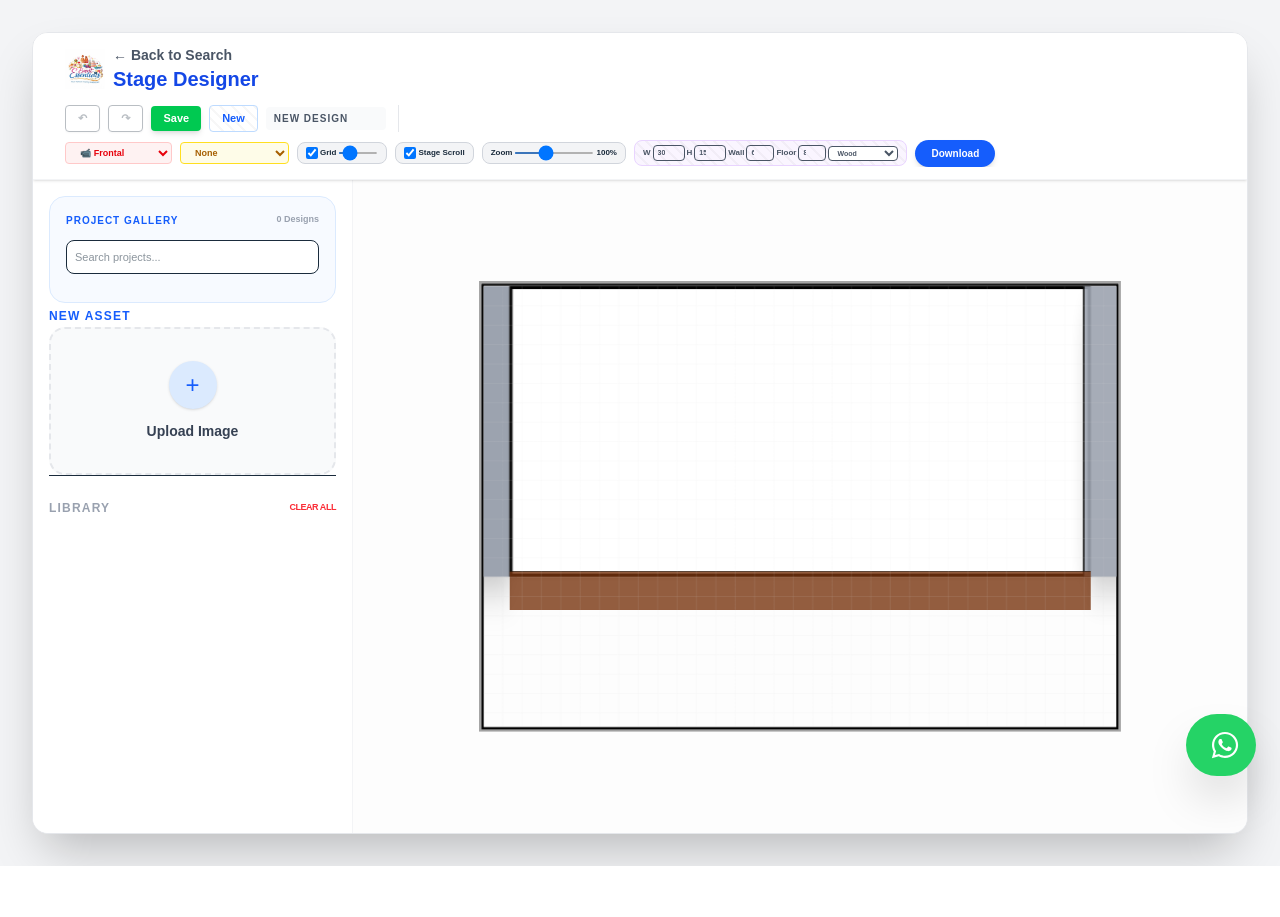
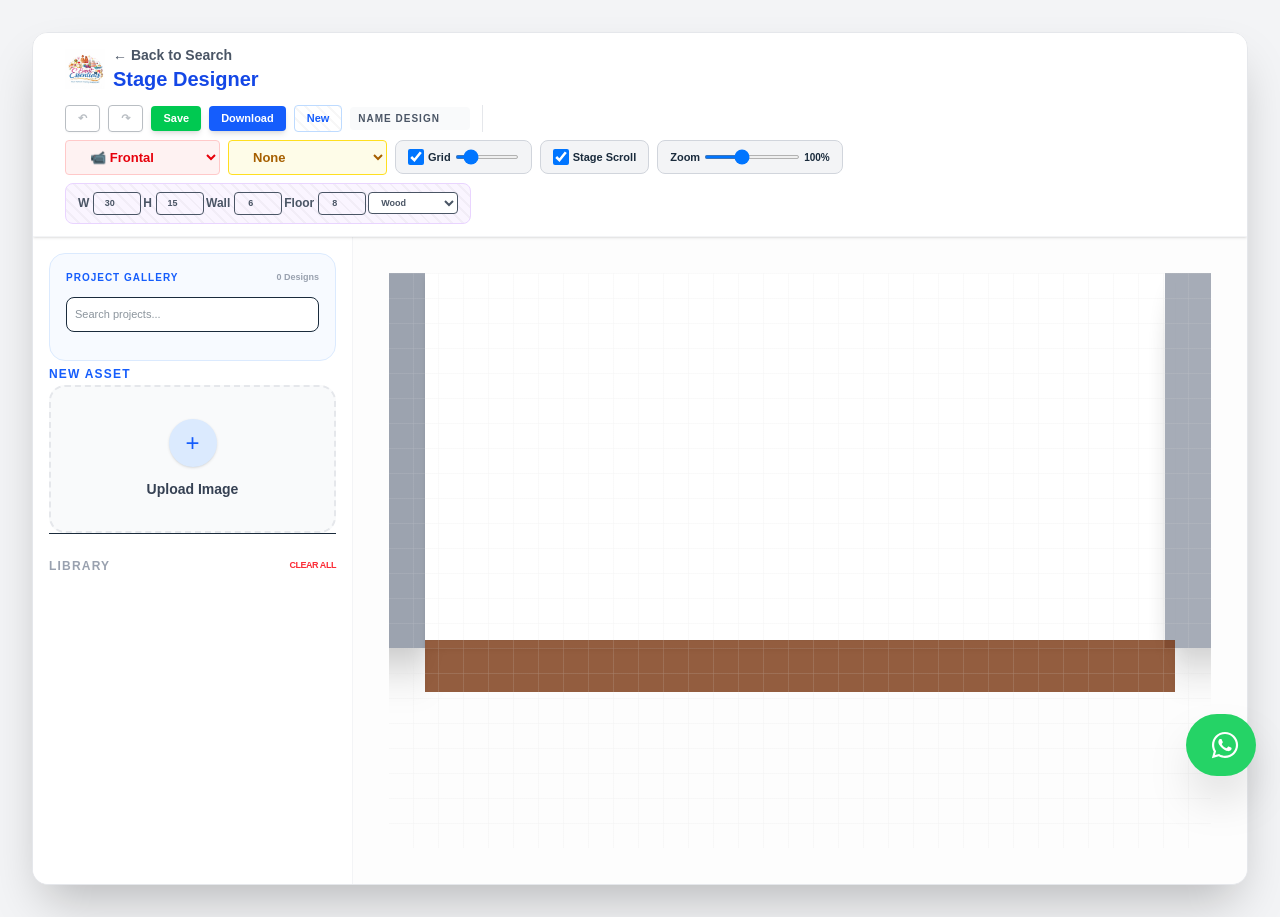
Before and after one commit to phanipavanmuttavarapu-svg/eventessentials-website, a Next.js app: page /decor/designer in a window 1280 px wide. Before the commit the page ends 866 px from the top, so only its background shows below. Built offline with nearby package versions, Linux system fonts and the light colour scheme.

Commit message:
Stage Changes for grids

```diff
--- a/components/StageCanvas.js
+++ b/components/StageCanvas.js
@@ -103,7 +103,7 @@ async function getCroppedImg(imageSrc, pixelCrop) {
 
 export default function StageDesigner() {
   const [projectId, setProjectId] = useState(null);
-  const [projectName, setProjectName] = useState("New Design");
+  const [projectName, setProjectName] = useState("Name Design");
   const [widthFt, setWidthFt] = useState(30);
   const [heightFt, setHeightFt] = useState(15);
   const [wallFt, setWallFt] = useState(6);
@@ -290,7 +290,7 @@ export default function StageDesigner() {
   const handleNew = () => {
     if (confirm("Create new project? Unsaved changes will be lost.")) {
       setProjectId(null);
-      setProjectName("New Design");
+      setProjectName("Name Design");
       setItems([]);
       setLibrary([]);
       setHistory([]);
@@ -578,15 +578,18 @@ export default function StageDesigner() {
     const availableH = wrapper.clientHeight - 16;
     const requiredW = stageWidth + (wallPx * 2);
     const requiredH = stageHeight + floorDepthPx;
-    const scaleW = Math.max(0.35, Math.min(1, availableW / requiredW));
-    const scaleH = Math.max(0.35, Math.min(1, availableH / requiredH));
-    const s = Math.min(scaleW, scaleH);
+    const scaleW = availableW / requiredW;
+    const scaleH = availableH / requiredH;
+    const desiredScale = Math.min(1, Math.max(0.35, Math.min(scaleW, scaleH)));
+
+    // when stage scroll is enabled, prefer fixed 1:1 view and allow scrolling
+    const s = stageScrollEnabled ? 1 : desiredScale;
     setMobileScale(s);
-  }, [stageWidth, stageHeight, wallPx, floorDepthPx]);
+  }, [stageWidth, stageHeight, wallPx, floorDepthPx, stageScrollEnabled]);
 
   useLayoutEffect(() => {
     recomputeScale();
-  }, [recomputeScale, widthFt, heightFt, wallFt]);
+  }, []);
 
   useEffect(() => {
     const onResize = () => recomputeScale();
@@ -627,6 +630,7 @@ export default function StageDesigner() {
         >
           Save
         </button>
+        <button onClick={exportStageAsImage} className="text-[10px] md:text-[11px] font-bold bg-blue-600 text-white px-2.5 md:px-3 py-1 rounded hover:bg-blue-700 transition-colors shadow-md">Download</button>
         <button onClick={handleNew} className="text-[10px] md:text-[11px] font-bold border border-blue-200 text-blue-600 px-2.5 md:px-3 py-1 rounded active:bg-blue-50" style={HEADER_PATTERN}>New</button>
       </div>
 
@@ -650,7 +654,7 @@ export default function StageDesigner() {
           const p = CAMERA_PRESETS.find(x => x.id === e.target.value);
           if (p) applyCamera(p);
         }}
-        className="bg-red-50 border border-red-200 rounded px-2 md:px-2.5 py-1 text-[8px] md:text-[9px] font-bold text-red-600 outline-none shrink-0"
+        className="bg-red-50 border border-red-200 rounded px-4 md:px-5 py-2 text-[11px] md:text-[13px] font-bold text-red-600 outline-none shrink-0"
       >
         {CAMERA_PRESETS.map(p => <option key={p.id} value={p.id}>{p.label}</option>)}
       </select>
@@ -661,7 +665,7 @@ export default function StageDesigner() {
           const p = LIGHTING_PRESETS.find(x => x.id === e.target.value);
           if (p) setLightingPreset(p);
         }}
-        className="bg-yellow-50 border border-yellow-300 rounded px-2 md:px-2.5 py-1 text-[8px] md:text-[9px] font-bold text-yellow-700 outline-none shrink-0"
+        className="bg-yellow-50 border border-yellow-300 rounded px-4 md:px-5 py-2 text-[11px] md:text-[13px] font-bold text-yellow-700 outline-none shrink-0"
       >
         {LIGHTING_PRESETS.map(p => <option key={p.id} value={p.id}>{p.label}</option>)}
       </select>
@@ -674,35 +678,34 @@ export default function StageDesigner() {
         </div>
       )}
 
-      <label className="flex items-center gap-0.5 text-[8px] bg-gray-100 border border-gray-300 rounded-lg px-2 py-1 shrink-0">
-        <input type="checkbox" checked={gridSnap} onChange={(e) => setGridSnap(e.target.checked)} className="w-3 h-3" />
+      <label className="flex items-center gap-1 text-[11px] bg-gray-100 border border-gray-300 rounded-lg px-3 py-2 shrink-0">
+        <input type="checkbox" checked={gridSnap} onChange={(e) => setGridSnap(e.target.checked)} className="w-4 h-4" />
         <span className="font-bold">Grid</span>
         {gridSnap && (
-          <input type="range" min="10" max="100" step="5" value={snapSize} onChange={(e) => setSnapSize(+e.target.value)} className="w-10 h-0.5" />
+          <input type="range" min="10" max="100" step="5" value={snapSize} onChange={(e) => setSnapSize(+e.target.value)} className="w-16 h-1" />
         )}
       </label>
 
-      <label className="flex items-center gap-0.5 text-[8px] bg-gray-100 border border-gray-300 rounded-lg px-2 py-1 shrink-0">
-        <input type="checkbox" checked={stageScrollEnabled} onChange={(e) => setStageScrollEnabled(e.target.checked)} className="w-3 h-3" />
+      <label className="flex items-center gap-1 text-[11px] bg-gray-100 border border-gray-300 rounded-lg px-3 py-2 shrink-0">
+        <input type="checkbox" checked={stageScrollEnabled} onChange={(e) => setStageScrollEnabled(e.target.checked)} className="w-4 h-4" />
         <span className="font-bold">Stage Scroll</span>
       </label>
 
-      <label className="flex items-center gap-0.5 text-[8px] bg-gray-100 border border-gray-300 rounded-lg px-2 py-1 shrink-0">
+      <label className="flex items-center gap-1 text-[11px] bg-gray-100 border border-gray-300 rounded-lg px-3 py-2 shrink-0">
         <span className="font-bold">Zoom</span>
-        <input type="range" min="0.4" max="2" step="0.05" value={userZoom} onChange={(e) => setUserZoom(Number(e.target.value))} className="w-20 h-0.5" />
-        <span className="text-[8px] font-semibold">{Math.round(userZoom * 100)}%</span>
+        <input type="range" min="0.4" max="2" step="0.05" value={userZoom} onChange={(e) => setUserZoom(Number(e.target.value))} className="w-24 h-1" />
+        <span className="text-[10px] font-semibold">{Math.round(userZoom * 100)}%</span>
       </label>
 
-      <div className="flex items-center gap-0.5 text-[7px] md:text-[8px] font-bold text-gray-600 bg-purple-50 border border-purple-200 rounded-lg px-2 py-1 shrink-0" style={HEADER_PATTERN}>
-        <label className="flex items-center gap-0.5">W<input type="number" value={widthFt} onChange={e => setWidthFt(+e.target.value)} className="w-6 md:w-8 border rounded px-1 py-0.5 text-center text-[7px]" /></label>
-        <label className="flex items-center gap-0.5">H<input type="number" value={heightFt} onChange={e => setHeightFt(+e.target.value)} className="w-6 md:w-8 border rounded px-1 py-0.5 text-center text-[7px]" /></label>
-        <label className="flex items-center gap-0.5">Wall<input type="number" value={wallFt} onChange={e => setWallFt(+e.target.value)} className="w-6 md:w-7 border rounded px-1 py-0.5 text-center text-[7px]" /></label>
-        <label className="flex items-center gap-0.5">Floor<input type="number" value={floorDepthFt} onChange={e => setFloorDepthFt(+e.target.value)} className="w-6 md:w-7 border rounded px-1 py-0.5 text-center text-[7px]" /></label>
-        <select value={floorTexture.id} onChange={(e) => setFloorTexture(FLOOR_TEXTURES.find(t => t.id === e.target.value))} className="bg-white border rounded px-1 py-0.5 text-[7px]">
+      <div className="flex items-center gap-0.5 text-[11px] md:text-[12px] font-bold text-gray-600 bg-purple-50 border border-purple-200 rounded-lg px-3 py-2 shrink-0" style={HEADER_PATTERN}>
+        <label className="flex items-center gap-1">W<input type="number" value={widthFt} onChange={e => setWidthFt(+e.target.value)} className="w-10 md:w-12 border rounded px-2 py-1 text-center text-[9px]" /></label>
+        <label className="flex items-center gap-1">H<input type="number" value={heightFt} onChange={e => setHeightFt(+e.target.value)} className="w-10 md:w-12 border rounded px-2 py-1 text-center text-[9px]" /></label>
+        <label className="flex items-center gap-1">Wall<input type="number" value={wallFt} onChange={e => setWallFt(+e.target.value)} className="w-10 md:w-12 border rounded px-2 py-1 text-center text-[9px]" /></label>
+        <label className="flex items-center gap-1">Floor<input type="number" value={floorDepthFt} onChange={e => setFloorDepthFt(+e.target.value)} className="w-10 md:w-12 border rounded px-2 py-1 text-center text-[9px]" /></label>
+        <select value={floorTexture.id} onChange={(e) => setFloorTexture(FLOOR_TEXTURES.find(t => t.id === e.target.value))} className="bg-white border rounded px-2 py-1 text-[9px]">
           {FLOOR_TEXTURES.map(t => <option key={t.id} value={t.id}>{t.label}</option>)}
         </select>
       </div>
-      <button onClick={exportStageAsImage} className="px-3 md:px-4 py-1 md:py-1.5 bg-blue-600 text-white rounded-full text-[9px] md:text-[10px] font-bold shadow-md hover:bg-blue-700 transition-all whitespace-nowrap shrink-0">Download</button>
     </div>
   );
   // Sidebar Content
@@ -857,8 +860,8 @@ export default function StageDesigner() {
             display: 'flex',
             alignItems: 'center',
             justifyContent: 'center',
-            border: '3px solid #000',
-            boxShadow: '0 0 0 3px rgba(0,0,0,0.35)'
+            border: 'none',
+            boxShadow: 'none'
           }}
           className="relative"
           onClick={() => {
@@ -868,7 +871,7 @@ export default function StageDesigner() {
         >
         <div className="absolute inset-0 pointer-events-none flex flex-col items-center" style={{overflow: 'hidden'}}>
           <div className="flex items-start">
-            <div style={{ width: wallPx, height: stageHeight, transform: 'rotateY(60deg) translateX(20px)', transformOrigin: 'right', backgroundColor: '#9ca3af', backfaceVisibility: 'hidden' }} className={`${isMobile ? 'border-none' : 'border-r-4 border-black'} opacity-100 shadow-2xl`} />
+            <div style={{ width: wallPx, height: stageHeight, transform: 'rotateY(60deg) translateX(20px)', transformOrigin: 'right', backgroundColor: '#9ca3af', backfaceVisibility: 'hidden' }} className="border-none opacity-100 shadow-2xl" />
             <div style={{
               width: stageWidth,
               height: stageHeight,
@@ -877,8 +880,8 @@ export default function StageDesigner() {
                 const c = lightingColorFor(lightingPreset, lightingIntensity);
                 return c ? `linear-gradient(rgba(0,0,0,0), ${c})` : 'none';
               })()
-            }} className={`${isMobile ? 'border-none' : 'border-4 border-black'} shadow-md z-[0] overflow-hidden relative`} />
-            <div style={{ width: wallPx, height: stageHeight, transform: 'rotateY(-60deg) translateX(-20px)', transformOrigin: 'left', backgroundColor: '#9ca3af', backfaceVisibility: 'hidden' }} className={`${isMobile ? 'border-none' : 'border-l-4 border-black'} opacity-90 shadow-2xl`} />
+            }} className="border-none shadow-md z-[0] overflow-hidden relative" />
+            <div style={{ width: wallPx, height: stageHeight, transform: 'rotateY(-60deg) translateX(-20px)', transformOrigin: 'left', backgroundColor: '#9ca3af', backfaceVisibility: 'hidden' }} className="border-none opacity-90 shadow-2xl" />
           </div>
 
           <div style={{
@@ -890,7 +893,7 @@ export default function StageDesigner() {
             backgroundImage: floorTexture.pattern ? `linear-gradient(#000 1px, transparent 1px), linear-gradient(90deg, #000 1px, transparent 1px)` : 'none',
             backgroundSize: '25px 25px',
             opacity: 0.8
-          }} className={`${isMobile ? 'border-none' : 'border-t-4 border-black'} shadow-inner relative`} />
+          }} className="border-none shadow-inner relative" />
         </div>
 
         {/* GRID OVERLAY */}
```
